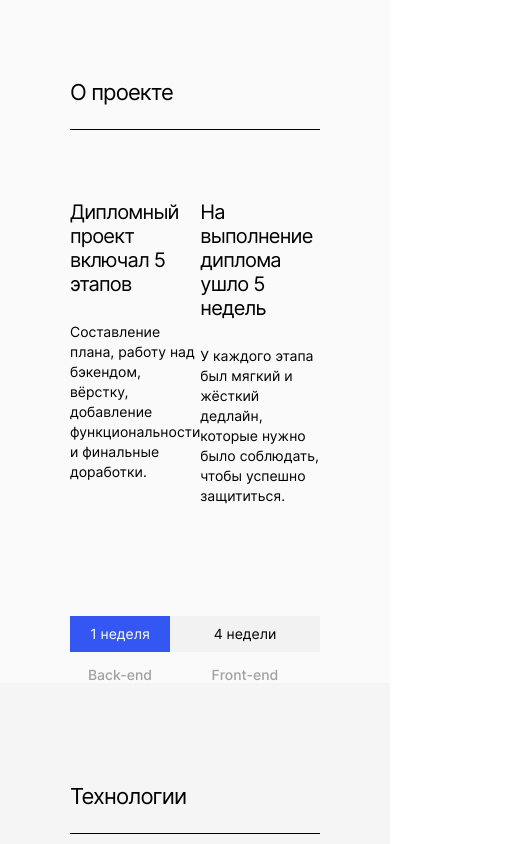
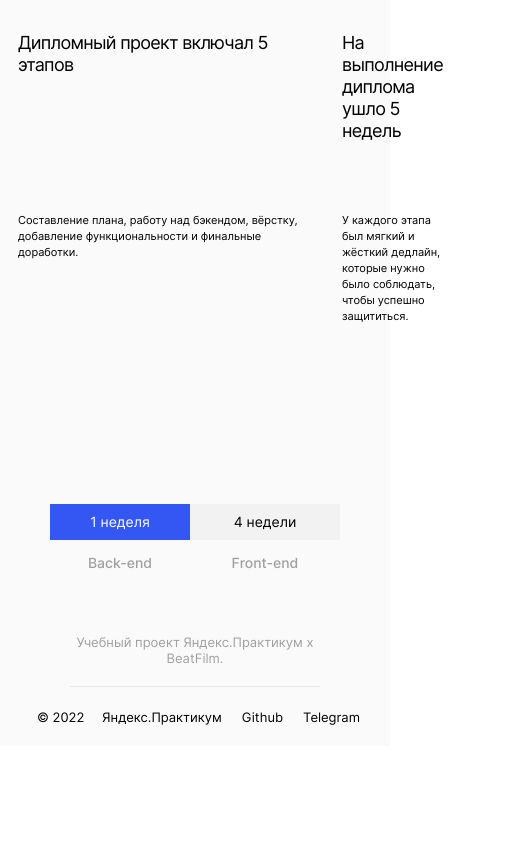
Before and after one commit to Marvin811/movies-explorer-frontend, a React (Create React App) app: page / in a window 390 px wide. Shown: the part 1076-1920 px from the top of the page, 519 px wide, since content can reach past the window. After the commit the page ends 1822 px from the top, so only its background shows below. Built offline with nearby package versions, Linux system fonts and the light colour scheme.

Commit message:
feat: сделан адаптив на 768

```diff
--- a/src/components/AboutProject/AboutProject.css
+++ b/src/components/AboutProject/AboutProject.css
@@ -19,8 +19,11 @@
 }
 
 .about-project__info {
-    display: flex;
-    justify-content: space-between;
+    display: grid;
+    grid-auto-columns: 1fr;
+    grid-template-columns: minmax(550px, 550px) 4fr;
+    grid-template-rows: 1fr 1fr;
+    gap: 10px 40px;
     margin: 0 70px 0 0;
     padding: 70px 0 110px 70px;
     flex-basis: 50%;
@@ -41,7 +44,7 @@
     font-size: 20px;
     line-height: 24px;
     letter-spacing: -0.04em;
-    margin: 0 0 26px 0;
+    margin: 0;
     padding: 0;
 }
 
@@ -88,3 +91,69 @@
     color: #a0a0a0;
     align-items: flex-end;
 }
+
+@media screen and (max-width: 900px) {
+    .about-project {
+        min-height: 585px;
+
+    }
+
+    .about-project__title {
+        margin: 0 50px;
+        padding: 90px 0 25px;
+    }
+
+    .about-project__info-box-subtitle {
+        font-size: 12px;
+        line-height: 18px;
+        max-width: 319px;
+
+    }
+
+    .about-project__info {
+        margin: 0 50px;
+        padding: 70px 0 93px;
+        grid-template-columns: minmax(319px, 319px) 1fr;
+        gap: 15px 30px;
+    }
+
+    .about-project__duration {
+        margin: 0 50px;
+        grid-template-columns: minmax(140px, 1fr) 4fr;
+    }
+}
+
+@media screen and (max-width: 450px) {
+
+    .about-project {
+        min-height: 585px;
+
+    }
+
+    .about-project__info{
+        grid-template-columns: minmax(284px, 284px) 1fr;
+        grid-template-rows: 1fr 1fr;
+        gap: 10px 40px;
+        padding: 2px 0 62px;
+        margin: 0 18px;
+
+    }
+
+    .about-project__title {
+        font-size: 18px;
+        line-height: 22px;
+        margin: 0 18px;
+        padding: 70px 0 26px;
+    }
+
+    .about-project__info-box-title {
+        font-size: 18px;
+        line-height: 22px;
+        padding: 60px 0px;
+    }
+
+    .about-project__info-box-subtitle {
+        font-size: 11px;
+        line-height: 16px;
+    }
+}
--- a/src/components/AboutProject/AboutProject.js
+++ b/src/components/AboutProject/AboutProject.js
@@ -5,16 +5,13 @@ export function AboutProject() {
         <section className="about-project" id="project">
             <h2 className="about-project__title">О проекте</h2>
             <div className="about-project__info">
-                <div className="about-project__info-box">
-                    <h2 className="about-project__info-box-title">Дипломный проект включал 5 этапов</h2>
-                    <p className="about-project__info-box-subtitle">Составление плана, работу над бэкендом, вёрстку,
-                        добавление функциональности и финальные доработки.</p>
-                </div>
-                <div className="about-project__info-box">
-                    <h2 className="about-project__info-box-title">На выполнение диплома ушло 5 недель</h2>
-                    <p className="about-project__info-box-subtitle">У каждого этапа был мягкий и жёсткий дедлайн,
-                        которые нужно было соблюдать, чтобы успешно защититься.</p>
-                </div>
+                <p className="about-project__info-box-title">Дипломный проект включал 5 этапов</p>
+                <p className="about-project__info-box-title">На выполнение диплома ушло 5 недель</p>
+                <p className="about-project__info-box-subtitle">Составление плана, работу над бэкендом, вёрстку,
+                    добавление функциональности и финальные доработки.</p>
+
+                <p className="about-project__info-box-subtitle">У каждого этапа был мягкий и жёсткий дедлайн,
+                    которые нужно было соблюдать, чтобы успешно защититься.</p>
             </div>
             <div className="about-project__duration">
                 <p className="about-project__weeks about-project__weeks_type_short">1 неделя</p>
--- a/src/components/App/App.js
+++ b/src/components/App/App.js
@@ -1,7 +1,8 @@
 import React from "react";
 import './App.css';
 import { Header} from "../Header/Header";
-import { Main } from '../Main/Main';
+import { Main } from "../Main/Main";
+import { Footer } from "../Footer/Footer";
 
 function App() {
     return (
@@ -9,6 +10,7 @@ function App() {
             <div className="page__container">
                 <Header/>
                 <Main />
+                <Footer />
             </div>
         </div>
     )
--- /dev/null
+++ b/src/components/Footer/Footer.css
@@ -0,0 +1,66 @@
+.footer {
+    background: #FAFAFA;
+    font-family: "Inter", Arial, sans-serif;
+    margin: 0;
+    padding: 0;
+}
+
+.footer__title{
+    font-style: normal;
+    font-weight: 400;
+    font-size: 13px;
+    line-height: 16px;
+    text-align: center;
+    padding: 63px 0 20px;
+    color: #A0A0A0;
+    margin: 0 70px;
+    border-bottom: solid 1px #E8E8E8;
+}
+
+.footer__container{
+    display: flex;
+    justify-content: space-between;
+    align-items: center;
+    margin: 0 70px;
+    padding: 20px 0;
+}
+
+.footer__year{
+    font-style: normal;
+    font-weight: 400;
+    font-size: 13px;
+    line-height: 16px;
+    margin: 0;
+    padding: 0;
+}
+
+.footer__links{
+    display: flex;
+    list-style: none;
+    margin: 0;
+    padding: 0;
+}
+
+.footer__item{
+    margin: 0 20px 0 0;
+}
+
+.footer__link {
+    font-style: normal;
+    font-weight: 400;
+    font-size: 13px;
+    line-height: 16px;
+    text-align: right;
+    color: #000;
+    text-decoration: none;
+}
+
+.footer__item:last-of-type {
+    margin: 0;
+}
+
+@media screen and (max-width: 900px) {
+    .footer__container {
+        margin: 0px 30px 0 37px;
+    }
+}
--- /dev/null
+++ b/src/components/Footer/Footer.js
@@ -0,0 +1,24 @@
+import "./Footer.css";
+
+export function Footer() {
+    const year = new Date().getFullYear();
+    return (
+        <footer className="footer">
+            <h4 className="footer__title">Учебный проект Яндекс.Практикум х BeatFilm.</h4>
+            <div className="footer__container">
+                <p className="footer__year">&copy; {year}</p>
+                <ul className="footer__links">
+                    <li className="footer__item">
+                        <a className="footer__link" href="https://praktikum.yandex.ru" target="_blank" rel="noreferrer">Яндекс.Практикум</a>
+                    </li>
+                    <li className="footer__item">
+                        <a className="footer__link" href="https://github.com/Marvin811" target="_blank" rel="noreferrer">Github</a>
+                    </li>
+                    <li className="footer__item">
+                        <a className="footer__link" href="https://t.me/egorlukin" target="_blank" rel="noreferrer">Telegram</a>
+                    </li>
+                </ul>
+            </div>
+        </footer>
+    )
+}
--- a/src/components/Main/Main.js
+++ b/src/components/Main/Main.js
@@ -4,15 +4,15 @@ import {Promo} from "../Promo/Promo";
 import {AboutProject} from "../AboutProject/AboutProject";
 import {Techs} from "../Techs/Techs";
 import {AboutMe} from "../AboutMe/AboutMe";
-//import {Portfolio} from  "../Portfolio/Portfolio";
+import {Portfolio} from  "../Portfolio/Portfolio";
 
 export function Main() {
     return (
         <main>
             <Promo/>
             <AboutProject />
-            <Techs />
-            <AboutMe />
+            {/*<Techs />*/}
+            {/*<AboutMe />*/}
             {/*<Portfolio />*/}
         </main>
     )
--- /dev/null
+++ b/src/components/Portfolio/Portfolio.css
@@ -0,0 +1,71 @@
+.portfolio {
+    font-family: Inter, Arial, sans-serif;
+    display: flex;
+    flex-direction: column;
+    width: 100%;
+    min-height: 525px;
+    background-color: #FAFAFA;
+    color: #000;
+}
+
+.portfolio__container {
+    display: flex;
+    flex-direction: column;
+    align-items: flex-start;
+    margin: 85px 70px 0 70px;
+}
+
+.portfolio__title {
+    margin: 0 0 30px;
+    font-style: normal;
+    font-weight: normal;
+    font-size: 18px;
+    line-height: 20px;
+    text-align: start;
+    color: #a0a0a0;
+}
+
+.portfolio__item {
+    display: flex;
+    justify-content: space-between;
+    align-items: center;
+    width: 100%;
+    height: 89px;
+    border-bottom: #e8e8e8 1px solid;
+    text-decoration: none;
+}
+
+.portfolio__item:last-of-type {
+    border-bottom: none;
+}
+
+.portfolio__item-title {
+    color: #000000;
+    margin: 0;
+    font-style: normal;
+    font-weight: normal;
+    font-size: 30px;
+    line-height: 50px;
+    letter-spacing: -0.04em;
+}
+
+.portfolio__item-arrow {
+    width: 20px;
+    height: 20px;
+}
+
+@media screen and (max-width: 900px) {
+    .portfolio {
+        min-height: 476px;
+    }
+    .portfolio__container {
+        margin: 70px 50px;
+    }
+    .portfolio__item-title{
+        font-size: 28px;
+        line-height: 50px;
+    }
+    .portfolio__item-arrow {
+        padding: 8px 5px 0px 0px
+    }
+}
--- /dev/null
+++ b/src/components/Portfolio/Portfolio.js
@@ -0,0 +1,36 @@
+import './Portfolio.css';
+import arrow from "../../images/arrow.svg";
+
+export function Portfolio() {
+    return  (
+        <section className="portfolio">
+            <div className="portfolio__container">
+                <h2 className="portfolio__title">Портфолио</h2>
+                <a className="portfolio__item" href="https://marvin811.github.io/how-to-learn/index.html" target="_blank"  rel="noreferrer">
+                    <h2 className="portfolio__item-title">Статичный сайт</h2>
+                    <img
+                        src={arrow}
+                        className="portfolio__item-arrow"
+                        alt="Изображение стрелки"
+                    ></img>
+                </a>
+                <a className="portfolio__item" href="https://marvin811.github.io/russian-travel/index.html" target="_blank"  rel="noreferrer">
+                    <h2 className="portfolio__item-title">Адаптивный сайт</h2>
+                    <img
+                        src={arrow}
+                        className="portfolio__item-arrow"
+                        alt="Изображение стрелки"
+                    ></img>
+                </a>
+                <a className="portfolio__item" href="https://marvin.nomoredomains.xyz/sign-in" target="_blank"  rel="noreferrer">
+                    <h2 className="portfolio__item-title">Одностраничное приложение</h2>
+                    <img
+                        src={arrow}
+                        className="portfolio__item-arrow"
+                        alt="Изображение стрелки"
+                    ></img>
+                </a>
+            </div>
+        </section>
+    )
+}
--- a/src/components/Promo/Promo.css
+++ b/src/components/Promo/Promo.css
@@ -32,14 +32,14 @@
 
 @media screen and (max-width: 900px) {
     .promo__container {
-        margin: 40px 20px 0 20px;
-        min-height: 928px;
+        margin: 15px 20px 0 20px;
+        min-height: 835px;
     }
 
     .promo__title {
         font-size: 40px;
         line-height: 52px;
-        margin-top: 350px;
+        margin-top: 352px;
         max-width: 680px;
     }
 }
--- a/src/components/Techs/Techs.css
+++ b/src/components/Techs/Techs.css
@@ -69,3 +69,30 @@
     line-height: 1.2;
     letter-spacing: -0.04em;
 }
+
+@media screen and (max-width: 900px) {
+    .techs {
+        min-height: 567px;
+    }
+
+    .techs__title {
+        margin: 0 50px;
+        padding-top: 90px;
+    }
+
+    .techs__subtitle {
+        margin: 80px 0 22px;
+    }
+
+    .techs_text {
+        font-size: 12px;
+        line-height: 18px;
+    }
+    .techs__list{
+        margin: 80px 60px 0;
+    }
+    .techs__item {
+        font-size: 12px;
+        line-height: 15px;
+    }
+}
```
Also changed, not shown: src/components/AboutMe/AboutMe.css (+40 -8 lines).
